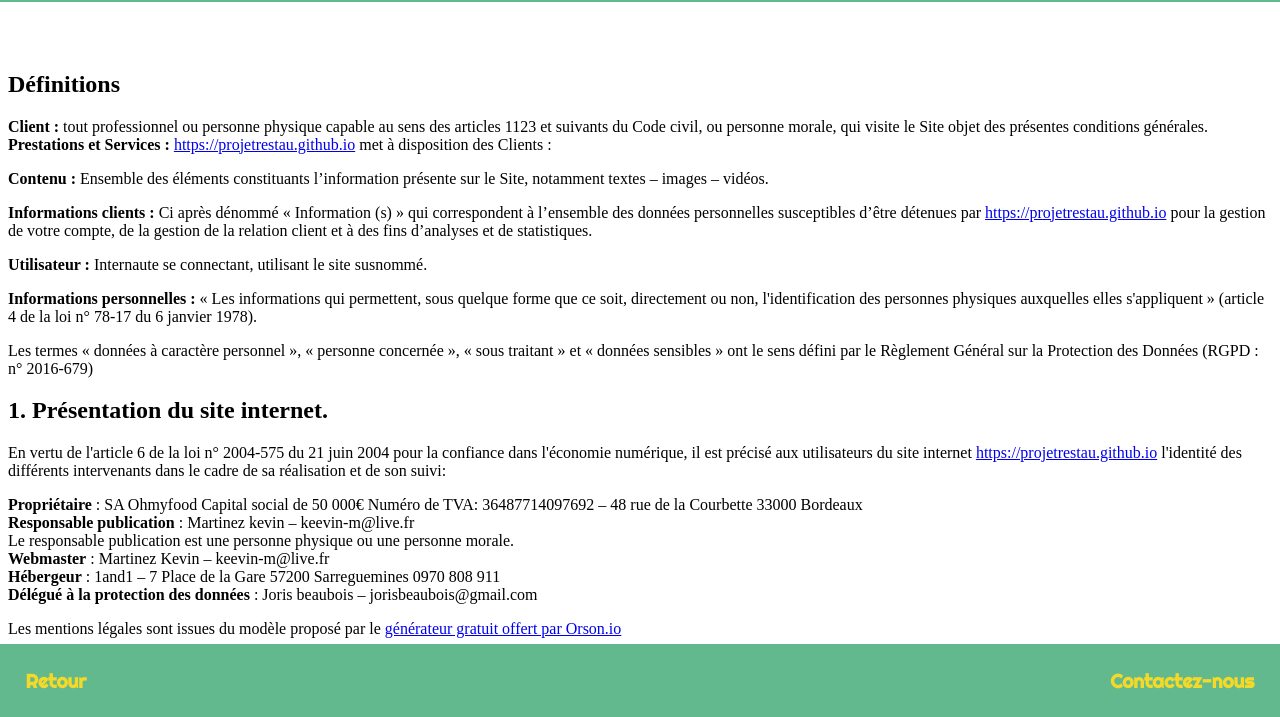
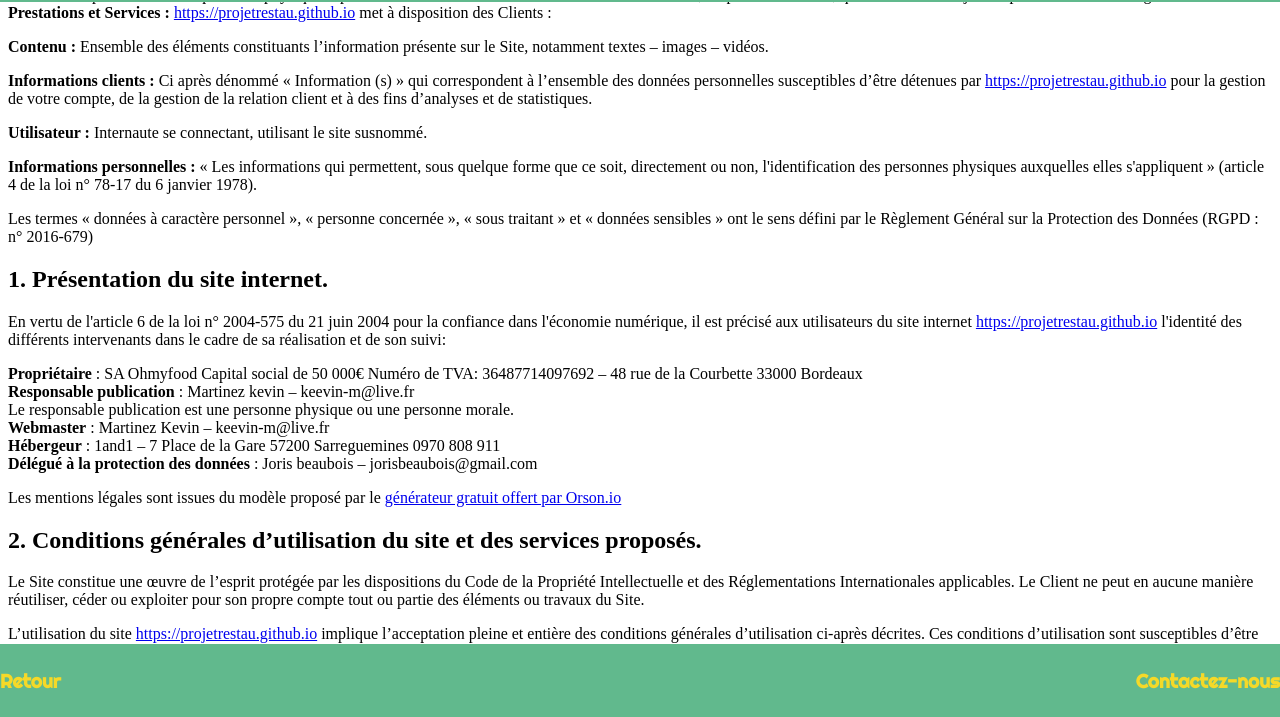
Before and after one commit to Martini-Flux/Projetrestau, a plain HTML site: page pages/mentionslegales.html in a window 1280 px wide. Shown: the part 81-798 px from the top of the page. Drawn offline with Linux system fonts and the light colour scheme.

Commit message:
Update mentionslegales.html

```diff
--- a/pages/mentionslegales.html
+++ b/pages/mentionslegales.html
@@ -5,7 +5,7 @@
 
         <head>
                 <meta charset="utf-8">
-                <link rel="stylesheet" href="../style/styleml.css">
+                <link rel="stylesheet" href="../style.css">
                 <meta name="viewport" content="width=device-width, initial scale=1.0">
                 <script src="https://kit.fontawesome.com/bf6d5911d2.js" crossorigin="anonymous"></script>
                 <meta name="description" content="">
@@ -240,12 +240,12 @@
 
         <footer>
                 <div id="foot">
-                        <div class="footg">
+                        <div class="footleft">
                         <div class="wiggle">
                                 <h4><a class="lien" href="../index.html"> Retour</a></h4>
                         </div>
                         </div>
-                        <div class="footd">
+                        <div class="footright">
                         <div class="wiggle">
                                 <h4><a class="lien" href="mailto:keevin-m@live.fr">Contactez-nous</a></h4>
                         </div>
```
